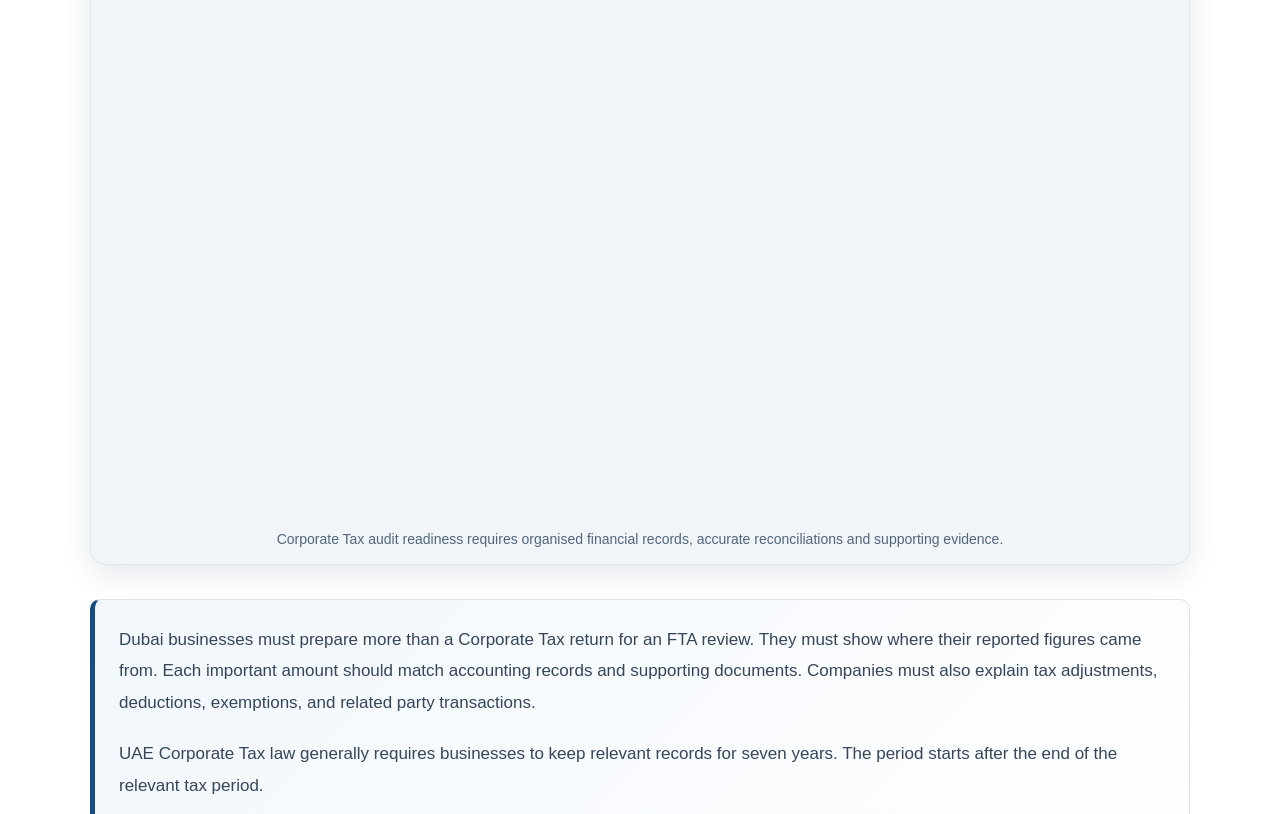
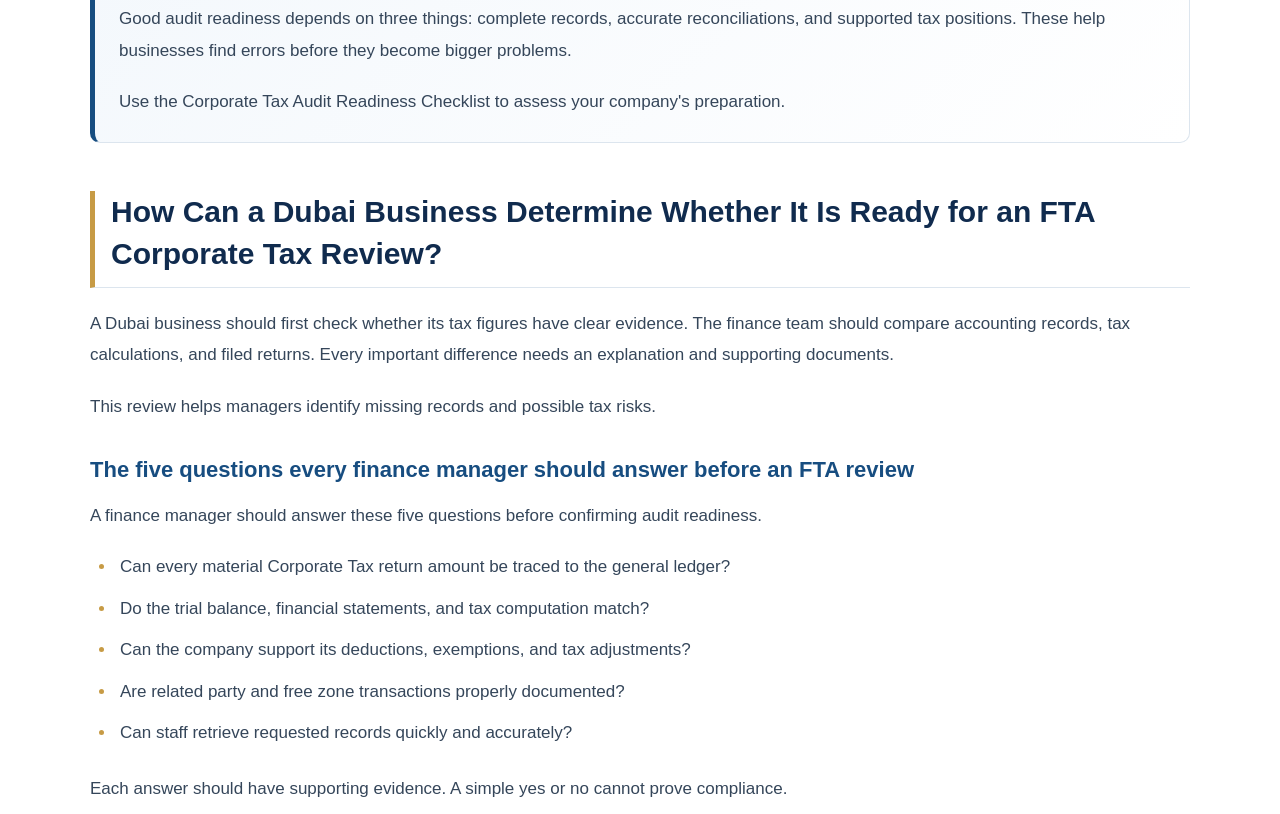
Before and after one commit to assurancecorpsco-hue/assurancecorps, a plain HTML site: page index.html in a window 1280 px wide. Shown: the part 466-1280 px from the top of the page. Drawn offline with Linux system fonts and the light colour scheme.

Commit message:
Update index.html

````diff
--- a/index.html
+++ b/index.html
@@ -3,12 +3,12 @@
 <head>
     <meta charset="UTF-8">
     <meta name="viewport" content="width=device-width, initial-scale=1.0">
+
+    <!-- Google Search Console Verification -->
     <meta name="google-site-verification" content="f6wLWDt6tS2TouSplfO0oHvZUOl79n25tuVs8T40-wQ" />
-<title>Assurance Corps</title>
-</head>
-<body>
-</body>
-</html>
+
+    <title>UAE Corporate Tax Audit Readiness: Records, Reconciliations and FTA Review Checklist</title>
+
     <style>
     /* =====================================
        ASSURANCE CORPS ARTICLE DESIGN
@@ -102,35 +102,6 @@
 
     .tax-audit-article a:hover {
         color: #b27e23;
-}
-
-/* FEATURED IMAGE */
-
-.tax-audit-article .article-featured-image {
-    margin: 28px 0 34px;
-    padding: 8px;
-    background: #f1f5f9;
-    border: 1px solid var(--ac-border);
-    border-radius: 16px;
-    box-shadow: 0 10px 28px rgba(16, 43, 78, 0.10);
-}
-
-.tax-audit-article .article-featured-image img {
-    display: block;
-    width: 100%;
-    height: auto;
-    max-width: 100%;
-    margin: 0 auto;
-    border-radius: 10px;
-    object-fit: contain;
-}
-
-.tax-audit-article .image-caption {
-    margin: 12px 8px 6px;
-    color: #52657a;
-    font-size: 14px;
-    line-height: 1.6;
-    text-align: center;
     }
 
     /* TABLES */
@@ -384,11 +355,6 @@
             padding: 19px;
         }
 
-    .tax-audit-article .article-featured-image {
-        padding: 5px;
-        border-radius: 10px;
-    }
-
         .tax-audit-article th,
         .tax-audit-article td {
             padding: 11px 12px;
@@ -403,25 +369,13 @@
         }
     }
     </style>
+</head>
+
+<body>
 
 <article class="tax-audit-article">
 
     <h1>UAE Corporate Tax Audit Readiness: Records, Reconciliations and FTA Review Checklist for Dubai Businesses</h1>
-
-  <!-- FEATURED IMAGE -->
-  <figure class="article-featured-image">
-    <img
-      src="difc-audit-requirements.jpg"
-      alt="Audit records, financial statements and compliance preparation for Dubai businesses"
-      width="1200"
-      height="800"
-      fetchpriority="high"
-      decoding="async"
-    >
-    <figcaption class="image-caption">
-      Corporate Tax audit readiness requires organised financial records, accurate reconciliations and supporting evidence.
-    </figcaption>
-  </figure>
 
     <!-- INTRODUCTION -->
     <div class="article-intro">
@@ -433,13 +387,6 @@
 
         <p>Use the Corporate Tax Audit Readiness Checklist to assess your company's preparation.</p>
     </div>
-
-  <!--
-    INSERT THE REMAINDER OF YOUR EXISTING ARTICLE HERE.
-
-    Keep all original H2, H3, H4, paragraph, list and table content.
-    For each existing table, use the responsive table wrapper below.
-  -->
 
     <h2>How Can a Dubai Business Determine Whether It Is Ready for an FTA Corporate Tax Review?</h2>
 
@@ -496,19 +443,15 @@
         </table>
     </div>
 
-  <!--
-    CONTINUE WITH THE REMAINING SECTIONS FROM YOUR ORIGINAL ARTICLE.
-    Apply class="table-wrap" around each table.
-    Replace your old checklist with the styled checklist below.
-  -->
-
     <h2>Corporate Tax Audit Readiness Checklist for Dubai Businesses</h2>
 
     <p>Use this checklist to review six important compliance areas. Assign an owner and keep evidence for every completed item.</p>
 
     <div class="readiness-checklist">
+
         <div class="checklist-progress">
             <strong>Checklist progress: <span id="checklist-count">0 of 6 complete</span></strong>
+
             <div
                 class="progress-track"
                 role="progressbar"
@@ -577,12 +520,8 @@
         <p class="checklist-note">
             Completion supports an internal review. It does not guarantee compliance or an FTA audit outcome.
         </p>
+
     </div>
-
-  <!--
-    ADD YOUR ORIGINAL 30-DAY PLAN AND ADVISORY SECTIONS HERE.
-    The full original text should be retained when publishing.
-  -->
 
     <section class="article-cta">
         <h2>Request a Corporate Tax Audit Readiness Assessment in Dubai</h2>
@@ -666,4 +605,7 @@
     }
 })();
 </script>
+
+</body>
+</html>
 ```
````
Lines whose indentation alone changed are shown as unchanged.
